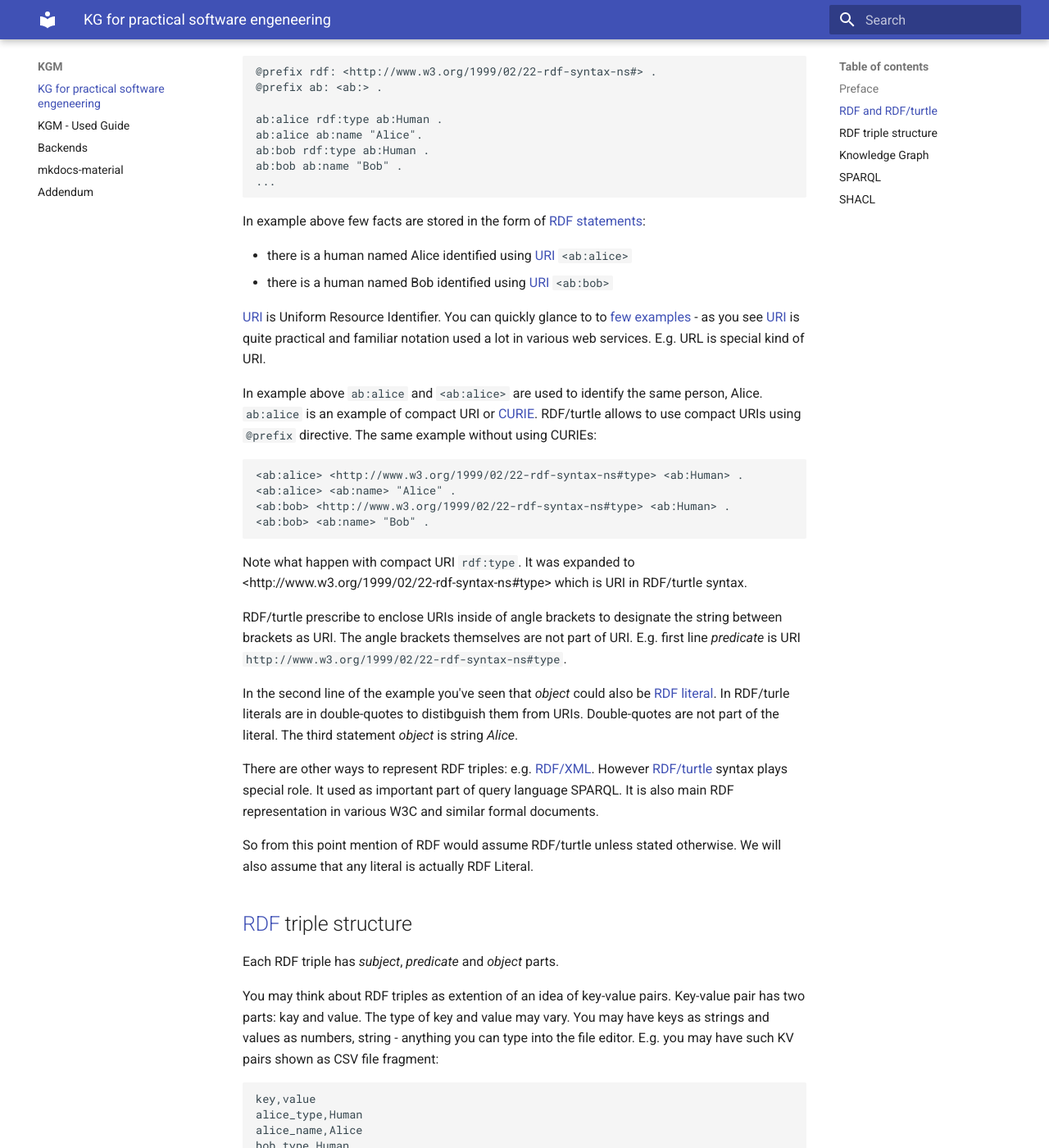
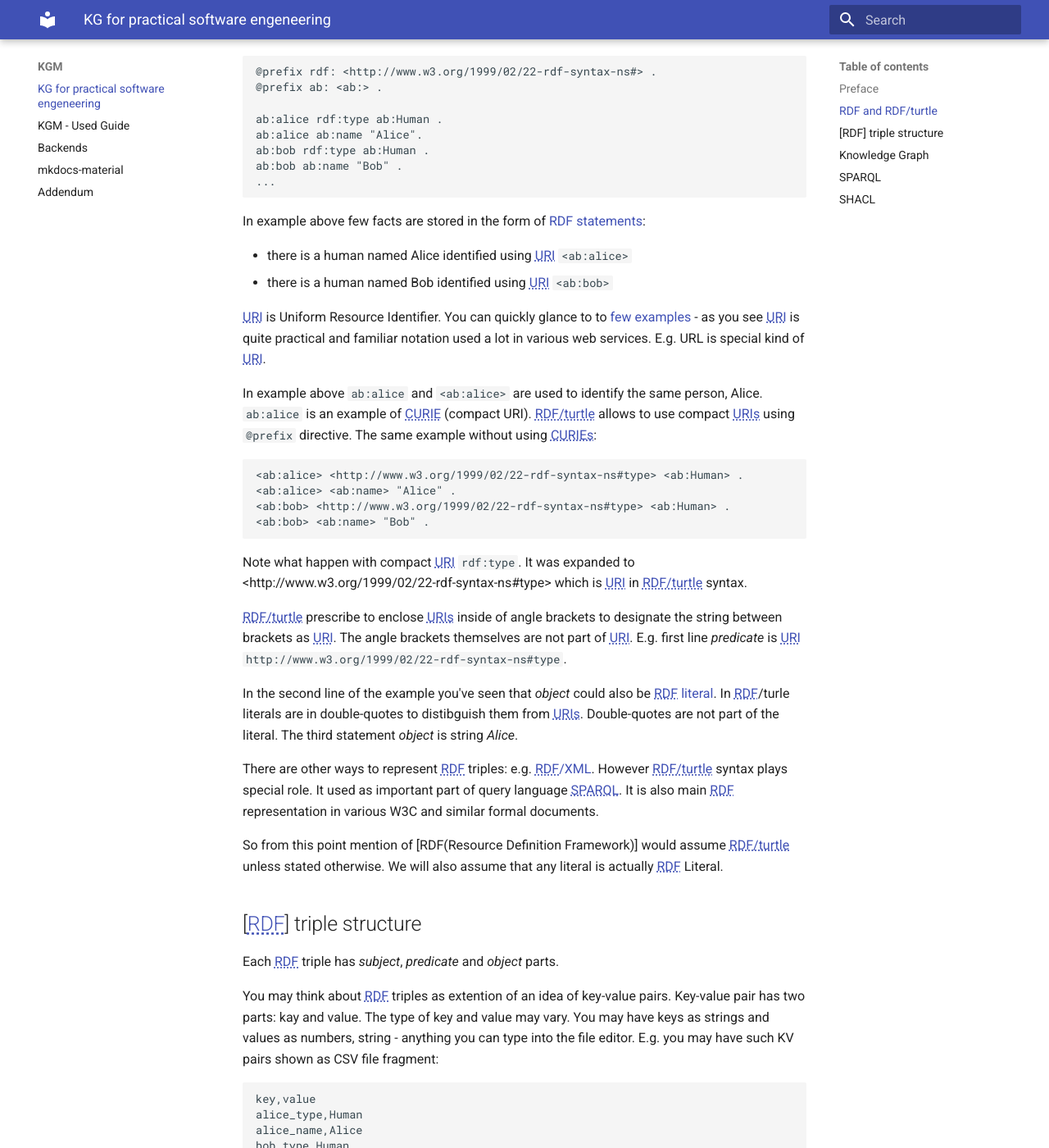
Before and after one commit to GeiselSoftware/kgm, an MkDocs documentation site: the page built from docs/docs/kgm-introduction.md, in a window 1280 px wide and 1400 px high, scrolled down 660 px. Shown: the whole window at 82% size. Built offline with MkDocs 1.6.1 and Material for MkDocs 9.7.7, drawn with Linux system fonts in a browser that asks for light colours; some of the changed text lies outside the part shown.

Commit message:
abbr works with some strange but acceptable rules of how certain abbr can be escaped via usage of html span tag

````diff
--- /dev/null
+++ b/docs/docs/javascripts/custom-abbr.js
@@ -0,0 +1,20 @@
+function splitAtFirstSpace(text) {
+    let index = text.indexOf(' ');  // Find the first space
+
+    if (index === -1) {
+	return [text];  // Return the whole string as the only element if no space is found
+    }
+
+    let part1 = text.substring(0, index);  // Everything before the space
+    let part2 = text.substring(index + 1);  // Everything after the space
+
+    return [part1, part2];
+}
+
+document.addEventListener("DOMContentLoaded", function() {
+    document.querySelectorAll('abbr').forEach(function(abbr) {
+	let [url, tip] = splitAtFirstSpace(abbr.title);
+	console.log("abbr: ", url, tip);
+        abbr.outerHTML = '<span class="custom-abbr" style="color: red;">' + '<a href=' + url + ' style="text-decoration: underline; text-decoration-style: dotted;">' + abbr.innerHTML + '</a></span>'; // Replace <abbr> with <span>
+    });
+});
--- a/docs/docs/kgm-introduction.md
+++ b/docs/docs/kgm-introduction.md
@@ -6,9 +6,9 @@
 
 This document purpose is to provide practical alternative to the mainstream KG introductions. After minimalistic introduction we are going to concentrate on few examples of purely technical utilization of **available** KG tech tools. In most cases it will be possible to easily reproduce this document scripts and queries using only python's [rdflib](https://pypi.org/project/rdflib/) and [graphviz](https://pypi.org/project/graphviz/) packages.
 
-## RDF and RDF/turtle
+## [<span>R</span>DF] and RDF/turtle
 
-[RDF (Resource Definition Framework)](https://en.wikipedia.org/wiki/Resource_Description_Framework) is standartized way to store facts in the form of RDF triples. The example of such triples stored using [RDF/turtle](https://en.wikipedia.org/wiki/Turtle_(syntax)) format is given below. It is the data about ubiquitous [Alice-Bob pair](https://en.wikipedia.org/wiki/Alice_and_Bob). Note that it is fragment of bigger Alice-Bob RDF triples file [ab.data.ttl](/kgm/sparql-example/ab.data.ttl).
+[<span>R</span>DF] aka. Resource Definition Framework is standartized way to store facts in the form of [<span>R</span>DF] triples. The example of such triples stored using RDF/turtle format is given below. It is the data about ubiquitous [Alice-Bob pair](https://en.wikipedia.org/wiki/Alice_and_Bob). Note that it is fragment of bigger Alice-Bob [<span>R</span>DF]  triples file [ab.data.ttl](/kgm/sparql-example/ab.data.ttl).
 
 ```
 @prefix rdf: <http://www.w3.org/1999/02/22-rdf-syntax-ns#> .
@@ -21,14 +21,14 @@
 ...
 ```
 
-In example above few facts are stored in the form of [RDF statements](https://www.w3.org/TR/rdf11-primer/#section-triple):
+In example above few facts are stored in the form of [<span>R</span>DF statements](https://www.w3.org/TR/rdf11-primer/#section-triple):
 
- - there is a human named Alice identified using [URI] `<ab:alice>`
- - there is a human named Bob identified using [URI] `<ab:bob>`
+ - there is a human named Alice identified using URI `<ab:alice>`
+ - there is a human named Bob identified using URI `<ab:bob>`
 
-[URI] is Uniform Resource Identifier. You can quickly glance to to [few examples](https://datatracker.ietf.org/doc/html/rfc3986#section-1.1.2) - as you see [URI] is quite practical and familiar notation used a lot in various web services. E.g. URL is special kind of URI.
+URI is Uniform Resource Identifier. You can quickly glance to to [few examples](https://datatracker.ietf.org/doc/html/rfc3986#section-1.1.2) - as you see URI is quite practical and familiar notation used a lot in various web services. E.g. URL is special kind of URI.
 
-In example above `ab:alice` and `<ab:alice>` are used to identify the same person, Alice. `ab:alice` is an example of compact URI or [CURIE]. RDF/turtle allows to use compact URIs using `@prefix` directive. The same example without using CURIEs:
+In example above `ab:alice` and `<ab:alice>` are used to identify the same person, Alice. `ab:alice` is an example of CURIE (compact <span>U</span>RI). RDF/turtle allows to use compact URIs using `@prefix` directive. The same example without using CURIEs:
 
 ```
 <ab:alice> <http://www.w3.org/1999/02/22-rdf-syntax-ns#type> <ab:Human> .
@@ -45,7 +45,8 @@
 
 There are other ways to represent RDF triples: e.g. [RDF/XML](https://en.wikipedia.org/wiki/RDF/XML). However [RDF/turtle](https://en.wikipedia.org/wiki/Turtle_(syntax)) syntax plays special role. It used as important part of query language SPARQL. It is also main RDF representation in various W3C and similar formal documents.
 
-So from this point mention of RDF would assume RDF/turtle unless stated otherwise. We will also assume that any literal is actually RDF Literal.
+So from this point mention of [<span>R</span>D<span>F</span>(Resource Definition Framework)] would assume RDF/turtle unless stated otherwise. We will also assume that any literal is actually RDF Literal.
+
 
 ## [RDF] triple structure
 
--- a/docs/mkdocs.yml
+++ b/docs/mkdocs.yml
@@ -18,7 +18,6 @@
       auto_append:
         - docs/abbreviations.md
   - abbr
-  - attr_list
 
 # Page tree
 nav:
@@ -27,3 +26,6 @@
   - Backends: backends.md
   - mkdocs-material: about-mkdocs.md
   - Addendum: addendum.md
+
+extra_javascript:
+  - javascripts/custom-abbr.js
````
Also changed, not shown: docs/docs/abbreviations.md (+9 -5 lines).
